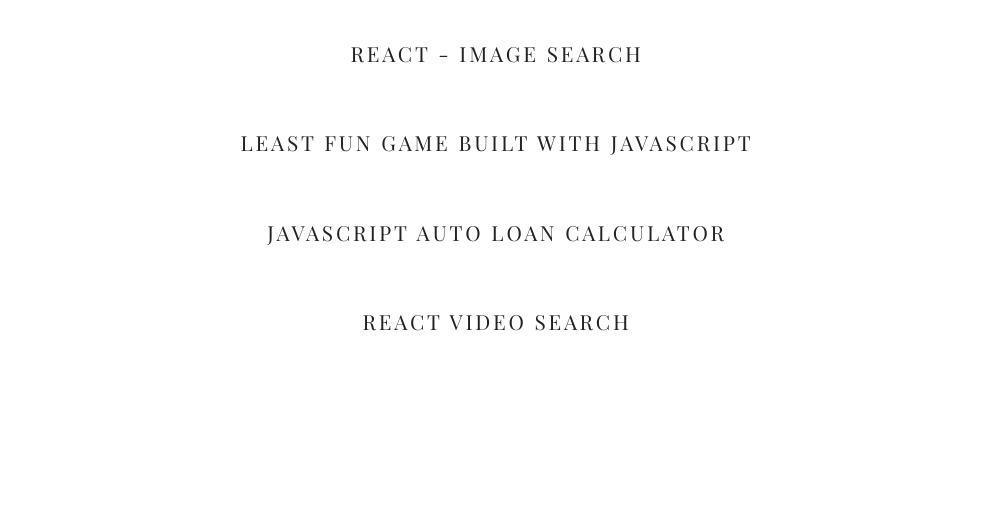
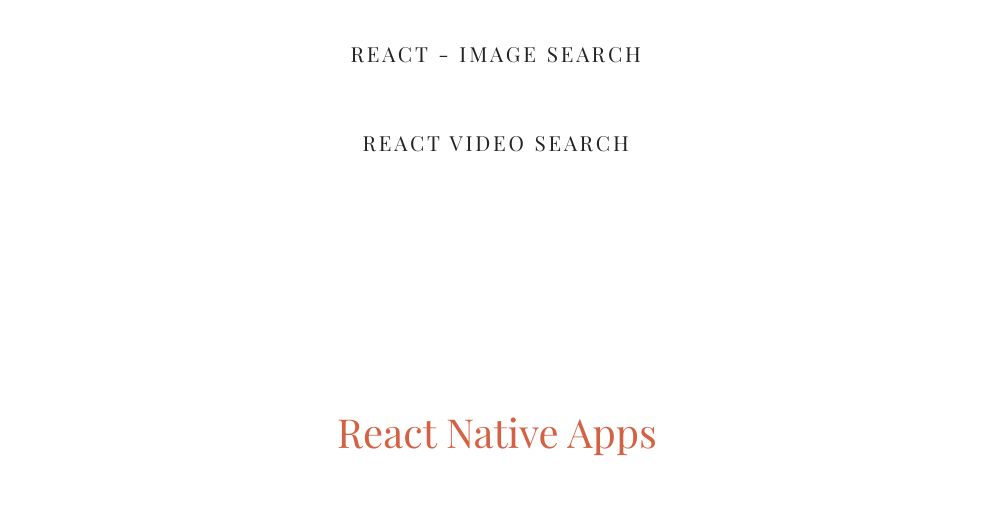
Before and after one commit to thegirlyoucallryan/Front-end-dev-portfolio, a website: page index.html in a window 1280 px wide. Shown: the part 3193-3716 px from the top of the page, without its empty margins (143-1136 px from the left). Drawn offline with nearby package versions, Linux system fonts and the light colour scheme; a web font is replaced by a local one.

Commit message:
remove old projects

```diff
--- a/index.html
+++ b/index.html
@@ -120,10 +120,10 @@
       <a class='from-top' href="https://scoping-styles-in-react.netlify.app/" target="_blank">To Do - Scoping styles in React</a>
       <a class='from-top' href="https://bankist-marketing-app.netlify.app" target="_blank">Banking Project - DOM Manipulation</a>
       <a class='from-top' href="https://simple-react-image-search.netlify.app" target="_blank">React - Image Search</a>
-      <a class='from-top' href="https://game-with-jonas.netlify.app" target="_blank">Least Fun Game Built with
+      <!-- <a class='from-top' href="https://game-with-jonas.netlify.app" target="_blank">Least Fun Game Built with
         JavaScript</a>
       <a class='from-top' href="https://carloan-calculator.netlify.app" target="_blank">JavaScript Auto Loan
-        Calculator</a>
+        Calculator</a> -->
       <a class='from-top' href="https://youtube-video-search-reach.netlify.app" target="_blank">React Video Search</a>
 
 
```
